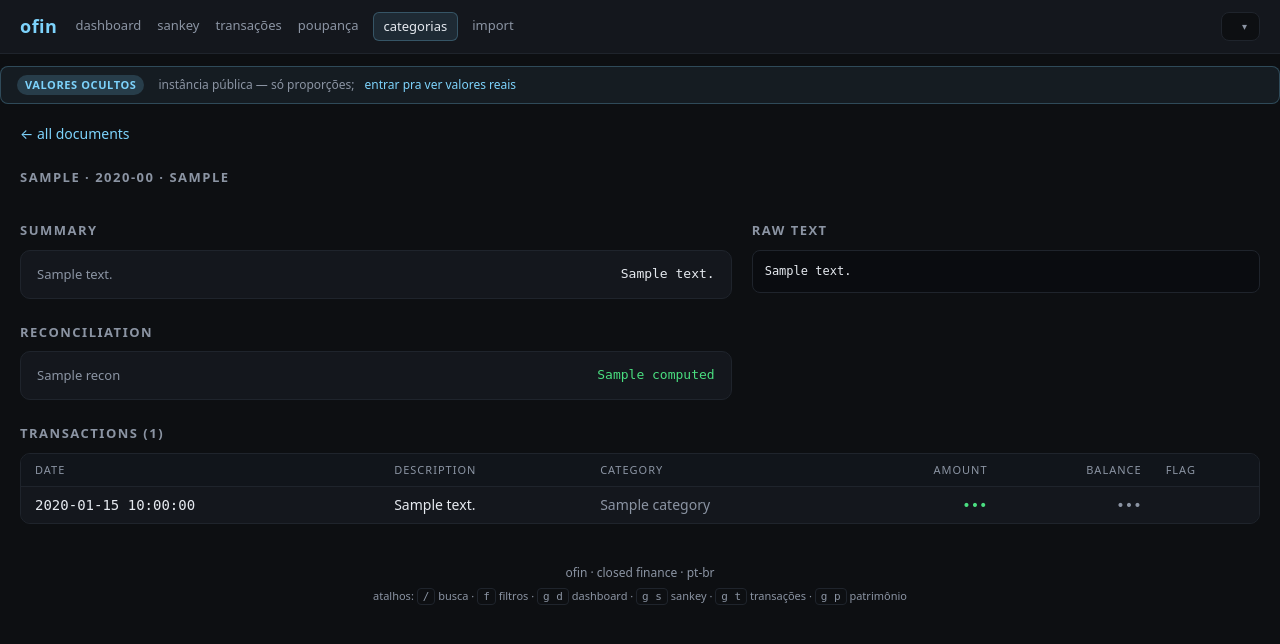
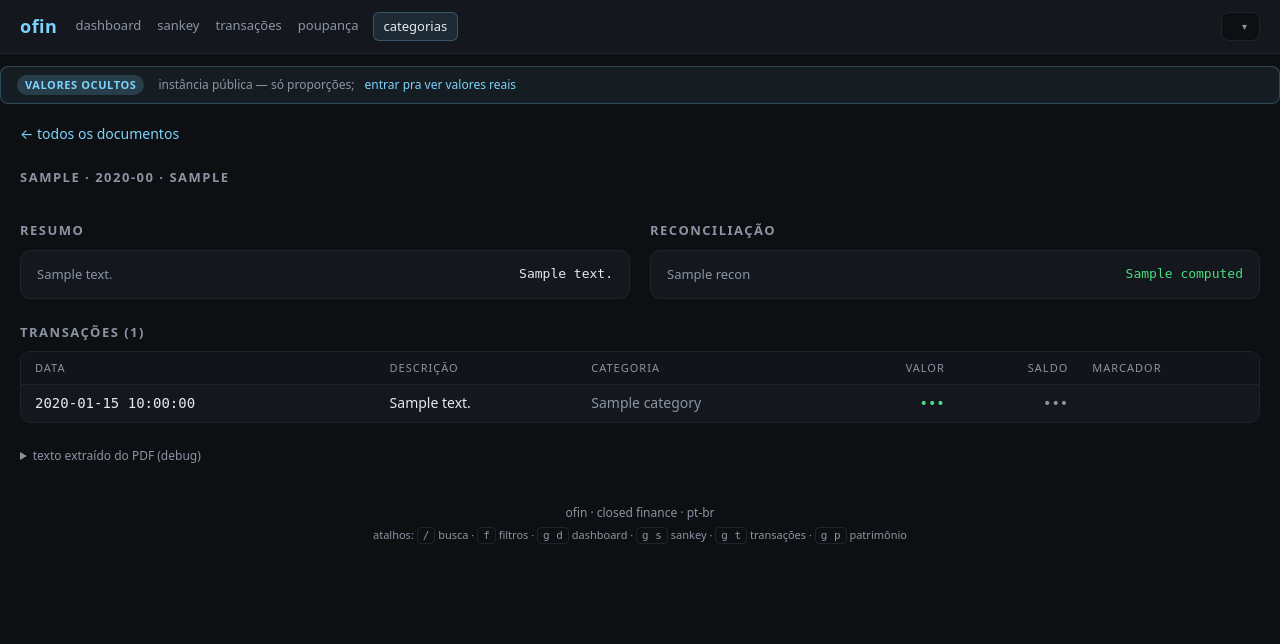
Before and after one commit to mvrozanti/ofin, a FastAPI app: template src/ofin/templates/document_detail.html in a window 1280 px wide. Shown: the top 644 px of the page. Run offline with FastAPI, Linux system fonts and the light colour scheme; the template is opened without the code that fills it: most values are stand-ins (such as "Sample title", 1, 10 or a date in 2020); some libraries are stand-ins or nearby versions.

Commit message:
fix: renda do Marcelo (entrada) + taxa poupança + página doc + remove upload + PT
- Renda sumida: 'PIX TRANSF MARCELO' era interno nas DUAS direções (regra
  sign=None), comendo ~R$124k de renda que ENTRA (R$50k só em 2025). Seed v8
  separa por direção: saída = transferência própria (BTG, interno), entrada
  = renda/salário. Isso é o que fazia 2025-01..03 mostrarem só R$250 de income.
- Taxa de poupança limitada a [-100%,100%]: mês com renda minúscula (R$0,94
  de CDB) fazia saved/income explodir em -1000000%.
- /documents/{id}: dump bruto do PDF (pdfplumber, vertical/horrendo) vira
  <details> recolhido; resumo+reconciliação em largura cheia; tudo em PT.
- Remove UI de upload de PDF (/import): fonte passa a ser ~/Documents/fin.
- Varredura inglês->português: income/spend/net, override/fallback,
  category/pattern/priority, headers de documento.

```diff
--- a/src/ofin/analytics.py
+++ b/src/ofin/analytics.py
@@ -141,7 +141,10 @@ async def savings_rate(s: AsyncSession, f: Filter) -> list[SavingsPoint]:
         income = inc_map.get(mk, Decimal(0))
         spend = spend_map.get(mk, Decimal(0))
         saved = income - spend
-        rate = float(saved / income) if income > 0 else None
+        # saved/income explodes when income is trivial (e.g. R$0,94 of CDB
+        # interest in a month with real spend -> -200000%). Clamp to a sane band;
+        # the exact money is still in the 'saved' column.
+        rate = max(-1.0, min(1.0, float(saved / income))) if income > 0 else None
         out.append(SavingsPoint(month=mk, income=income, spend=spend, saved=saved, rate=rate, month_end=_month_end(mk)))
     return out
 
--- a/src/ofin/static/styles.css
+++ b/src/ofin/static/styles.css
@@ -411,3 +411,9 @@ tr.tx-row.dark { background: rgba(251, 146, 60, 0.06); }
 a.kpi { text-decoration: none; color: inherit; }
 a.kpi.kpi-dark { border-color: rgba(251, 146, 60, 0.35); }
 a.kpi.kpi-dark:hover { border-color: #fb923c; }
+
+.doc-panels { display: grid; grid-template-columns: 1fr 1fr; gap: 20px; align-items: start; }
+@media (max-width: 900px) { .doc-panels { grid-template-columns: 1fr; } }
+details.rawdump { margin-top: 24px; }
+details.rawdump > summary { cursor: pointer; color: var(--mute); font-size: 12px; user-select: none; }
+details.rawdump .rawtext { margin-top: 10px; }
--- a/src/ofin/templates/_tx_drawer.html
+++ b/src/ofin/templates/_tx_drawer.html
@@ -51,12 +51,12 @@
             <div class="rulebox warn">
               <div class="muted">sem regra — categoria definida manualmente</div>
               <div><span class="badge warn" x-text="(drawerOverride.mega || '—') + ' / ' + (drawerOverride.category || '—')"></span></div>
-              <button type="button" class="btn ghost small" @click="clearOverride">limpar override</button>
+              <button type="button" class="btn ghost small" @click="clearOverride">limpar manual</button>
             </div>
           </template>
           <template x-if="!drawerRule && !drawerOverride">
             <div class="rulebox warn">
-              <div class="muted">sem regra correspondente — usando fallback hardcoded</div>
+              <div class="muted">sem regra correspondente — classificação automática (sem regra)</div>
             </div>
           </template>
         </section>
@@ -121,7 +121,7 @@
             </a>
             <button type="button" class="btn ghost" @click="closeDrawer">cancelar</button>
             <button type="button" class="btn" @click="submitDrawer">
-              <span x-text="drawerForm.mode === 'rule' ? 'criar regra + aplicar' : 'salvar override'"></span>
+              <span x-text="drawerForm.mode === 'rule' ? 'criar regra + aplicar' : 'salvar'"></span>
             </button>
           </div>
         </section>
--- a/src/ofin/templates/base.html
+++ b/src/ofin/templates/base.html
@@ -22,7 +22,6 @@
     <a href="/savings">poupança</a>
     <a href="/rules" class="cta">categorias</a>
     {% if authed() %}<a href="/documents">documentos</a>{% endif %}
-    {% if can_write() %}<a href="/import">import</a>{% endif %}
   </nav>
   <div class="nav-spacer"></div>
   <button class="filter-toggle" @click="filterOpen = !filterOpen" :aria-expanded="filterOpen">
--- a/src/ofin/templates/dashboard.html
+++ b/src/ofin/templates/dashboard.html
@@ -27,7 +27,7 @@
     <div class="sub">{{ delta(cur_out, prev_out, invert=true) }} <span class="muted">vs {{ prev_out | money }}</span></div>
   </a>
   <a class="kpi" href="/savings">
-    <div class="lbl">net / poupança</div>
+    <div class="lbl">resultado / poupança</div>
     <div class="val mono {{ 'pos' if saved >= 0 else 'neg' }}">{{ saved | money }}</div>
     <div class="sub">
       <span>taxa {{ '%.1f%%' % (savings_rate * 100) }}</span>
--- a/src/ofin/templates/document_detail.html
+++ b/src/ofin/templates/document_detail.html
@@ -1,12 +1,12 @@
 {% extends "base.html" %}
 {% block title %}{{ doc.document_type }} {{ doc.period_year }}-{{ "%02d"|format(doc.period_month or 0) }}{% endblock %}
 {% block body %}
-<p><a href="/documents">← all documents</a></p>
+<p><a href="/documents">← todos os documentos</a></p>
 <h2>{{ doc.document_type }} · {{ doc.period_year }}-{{ "%02d"|format(doc.period_month or 0) }} · {{ doc.source_path.split('/')[-1] }}</h2>
 
 {% if warnings %}
 <section>
-  <h2>warnings</h2>
+  <h2>avisos</h2>
   <div class="warnings">
   {% for w in warnings %}
     <div class="warning {{ w.severity }}">
@@ -17,9 +17,9 @@
 </section>
 {% endif %}
 
-<section class="split">
+<section class="doc-panels">
   <div>
-    <h2>summary</h2>
+    <h2>resumo</h2>
     <div class="panel">
       <div class="kv">
       {% for k, v in summary_kv %}
@@ -28,8 +28,9 @@
       {% endfor %}
       </div>
     </div>
-
-    <h2>reconciliation</h2>
+  </div>
+  <div>
+    <h2>reconciliação</h2>
     <div class="panel">
       <div class="kv">
       {% for k, expected, computed, ok in recon %}
@@ -39,23 +40,18 @@
       </div>
     </div>
   </div>
-
-  <div>
-    <h2>raw text</h2>
-    <div class="rawtext">{{ doc.raw_text }}</div>
-  </div>
 </section>
 
-<h2>transactions ({{ transactions | length }})</h2>
+<h2>transações ({{ transactions | length }})</h2>
 <div class="tbl-wrap"><table class="grid">
   <thead>
     <tr>
-      <th>date</th>
-      <th>description</th>
-      <th>category</th>
-      <th class="r">amount</th>
-      <th class="r">balance</th>
-      <th>flag</th>
+      <th>data</th>
+      <th>descrição</th>
+      <th>categoria</th>
+      <th class="r">valor</th>
+      <th class="r">saldo</th>
+      <th>marcador</th>
     </tr>
   </thead>
   <tbody>
@@ -78,4 +74,9 @@
   {% endfor %}
   </tbody>
 </table></div>
+
+<details class="rawdump">
+  <summary>texto extraído do PDF (debug)</summary>
+  <div class="rawtext">{{ doc.raw_text }}</div>
+</details>
 {% endblock %}
--- a/src/ofin/templates/rules.html
+++ b/src/ofin/templates/rules.html
@@ -72,11 +72,11 @@
     <tr>
       <th class="r">prio</th>
       <th>type</th>
-      <th>pattern</th>
+      <th>padrão</th>
       <th>account</th>
       <th>sign</th>
       <th>mega</th>
-      <th>category</th>
+      <th>categoria</th>
       <th class="r">matches</th>
       <th>flag</th>
       <th>ações</th>
--- a/src/ofin/templates/savings.html
+++ b/src/ofin/templates/savings.html
@@ -15,7 +15,7 @@
 
 <h2>tabela mensal</h2>
 <div class="tbl-wrap"><table class="grid">
-  <thead><tr><th>mês</th><th class="r">income</th><th class="r">spend</th><th class="r">poupança</th><th class="r">taxa</th></tr></thead>
+  <thead><tr><th>mês</th><th class="r">entrou</th><th class="r">saiu</th><th class="r">poupança</th><th class="r">taxa</th></tr></thead>
   <tbody>
   {% for p in series %}
     <tr data-drill="/transactions" data-filter='{"preset": "custom", "from": "{{ p.month }}-01", "to": "{{ p.month_end }}"}'>
@@ -146,8 +146,8 @@ srChart.setOption({
     { type: 'value', axisLabel: { color: '#8b94a3', formatter: (v) => v + '%' }, splitLine: { show: false } },
   ],
   series: [
-    { name: 'income', type: 'bar', yAxisIndex: 0, data: d.income, color: '#4ade80' },
-    { name: 'spend', type: 'bar', yAxisIndex: 0, data: d.spend, color: '#f87171' },
+    { name: 'entrou', type: 'bar', yAxisIndex: 0, data: d.income, color: '#4ade80' },
+    { name: 'saiu', type: 'bar', yAxisIndex: 0, data: d.spend, color: '#f87171' },
     { name: 'taxa %', type: 'line', yAxisIndex: 1, data: d.rate, smooth: true, connectNulls: false, color: '#7dd3fc', lineStyle: { width: 3 } },
   ],
 });
--- a/src/ofin/templates/transactions.html
+++ b/src/ofin/templates/transactions.html
@@ -46,9 +46,9 @@
         <td>{{ mask_pessoa(t.mega, t.category or '—') }}</td>
         <td class="r mono {% if t.amount and t.amount > 0 %}pos{% else %}neg{% endif %}">{{ t.amount | money }}</td>
         <td class="muted small">
-          {% if t.id in overrides %}<span class="badge warn">override</span>
+          {% if t.id in overrides %}<span class="badge warn">manual</span>
           {% elif t.rule_id %}#{{ t.rule_id }}
-          {% else %}<span class="muted">fallback</span>{% endif %}
+          {% else %}<span class="muted">automático</span>{% endif %}
         </td>
       </tr>
     {% endfor %}
```
Also changed, not shown: docs/runbook-statements.md (+5 -2 lines), src/ofin/parsers/seed_rules.py (+10 -2 lines), src/ofin/routes/pages.py (+1 -32 lines), src/ofin/templates/import.html (deleted, +0 -29 lines).
